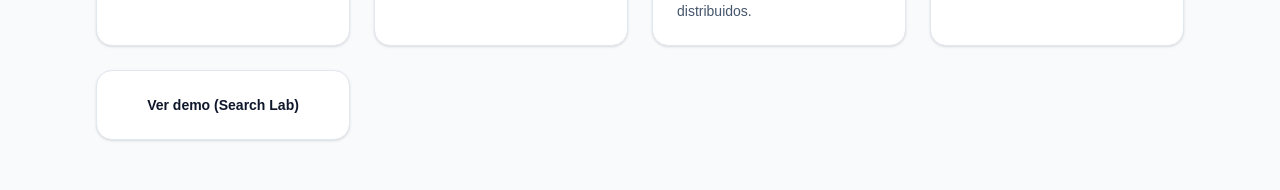
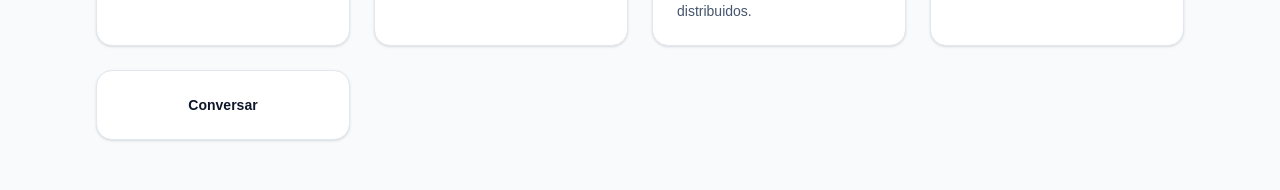
Before and after one commit to ortegalfco/kubo-global-website, a Next.js app: page / in a window 1280 px wide. Shown: the part 3669-3859 px from the top of the page. Built offline with nearby package versions, Linux system fonts and the light colour scheme; no server answers.

Commit message:
SearchLabhide

```diff
--- a/app/page.tsx
+++ b/app/page.tsx
@@ -292,10 +292,10 @@ export default function Home() {
 
             {/* CTA como card para que no rompa el grid */}
             <Link
-              href="/demo"
+              href="/contact"
               className="k-surface flex items-center justify-center p-6 text-sm font-semibold text-slate-900 hover:bg-slate-50"
             >
-              Ver demo (Search Lab)
+              Conversar
             </Link>
           </section>
         </section>
```
